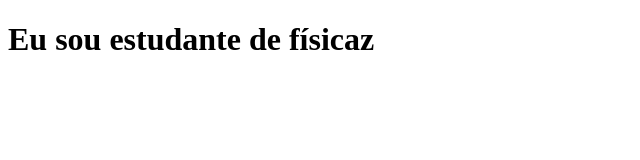
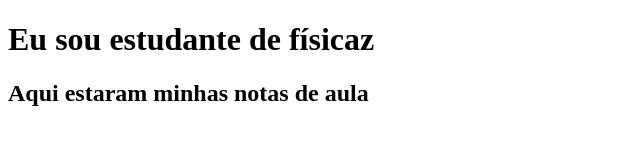
Before and after one commit to Joseph361/Joseph361.github.io, a plain HTML site: page index.html in a window 1280 px wide. Shown: the whole page, without its empty margins (0-640 px from the left). Drawn offline with Linux system fonts and the light colour scheme.

Commit message:
Update index.html

```diff
--- a/index.html
+++ b/index.html
@@ -8,5 +8,8 @@
 </head>
 <body>
     <h1>Eu sou estudante de físicaz</h1>
+
+    <h2>Aqui estaram minhas notas de aula</h2>
+
 </body>
 </html>
```
